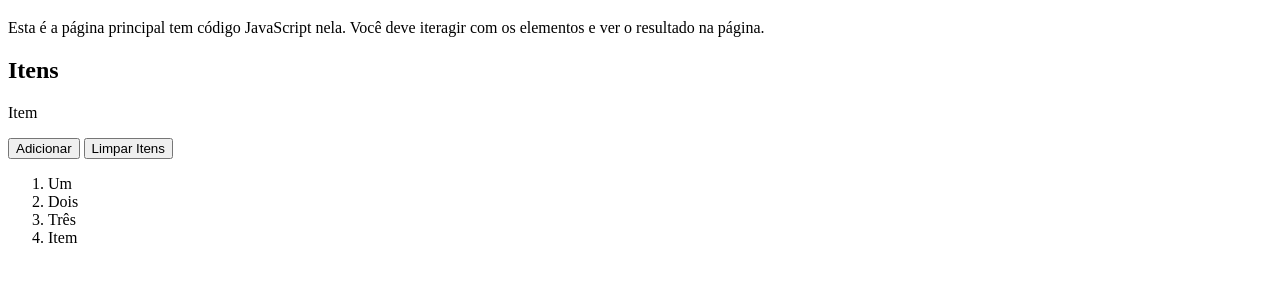
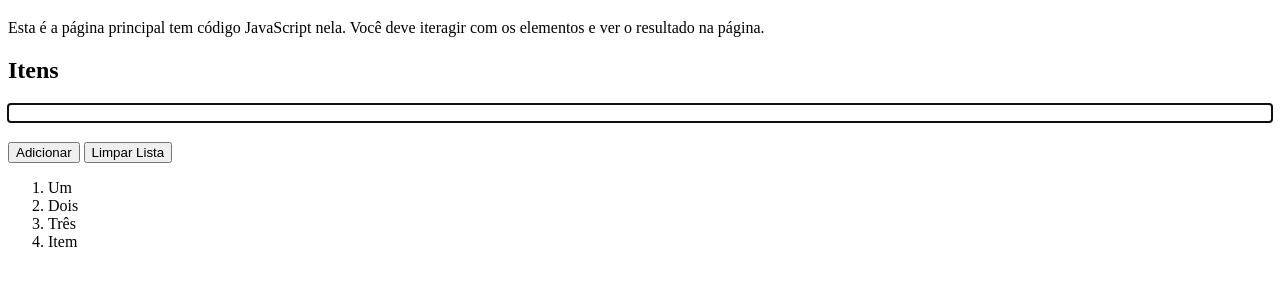
Before and after one commit to ufjf-dcc202/ufjf-dcc202-2023-3-a-atv11-matheusrm321, a plain HTML site: page index.html in a window 1280 px wide. Both pictures are taken after a click on the button "Adicionar". Shown: the part 61-346 px from the top of the page. Drawn offline with Linux system fonts and the light colour scheme.

Commit message:
Todos os testes do Index Passando

```diff
--- a/index.html
+++ b/index.html
@@ -12,9 +12,9 @@
         <p>Esta é a página principal tem código JavaScript nela. Você deve iteragir com os elementos e ver o resultado na página.</p>
         <section>
             <h2>Itens</h2>
-            <p id="entrada">Item</p>
+            <p id="entrada" contenteditable >Item</p>
             <button id="adicionar">Adicionar</button>
-            <button id="limpar">Limpar Itens</button>
+            <button id="limpar">Limpar Lista</button>
             <ol id="itens">
                 <li>Primeiro</li>
                 <li>Segundo</li>
--- a/main.js
+++ b/main.js
@@ -1,9 +1,9 @@
 import { adicionarNaLista, getLista, limparLista } from "./lista.js";
 
-const pEntrada = document.querySelector('#entrada');
-const olSaida = document.querySelector('#itens');
-const btnAdicionar = document.querySelector('#adicionar');
-const btnLimpar = document.querySelector('#limpar');
+const pEntrada = document.querySelector("#entrada");
+const olSaida = document.querySelector("#itens");
+const btnAdicionar = document.querySelector("#adicionar");
+const btnLimpar = document.querySelector("#limpar");
 
 btnLimpar.addEventListener('click', LimparElementosDaLista);
 btnAdicionar.addEventListener('click', criaElementoNaLista);
@@ -15,6 +15,8 @@ function criaElementoNaLista()
     const texto = pEntrada.textContent;
     adicionarNaLista(texto);
     atualizarItensDeLista();
+    pEntrada.textContent="";
+    pEntrada.focus();
 }
 
 function LimparElementosDaLista()
```
